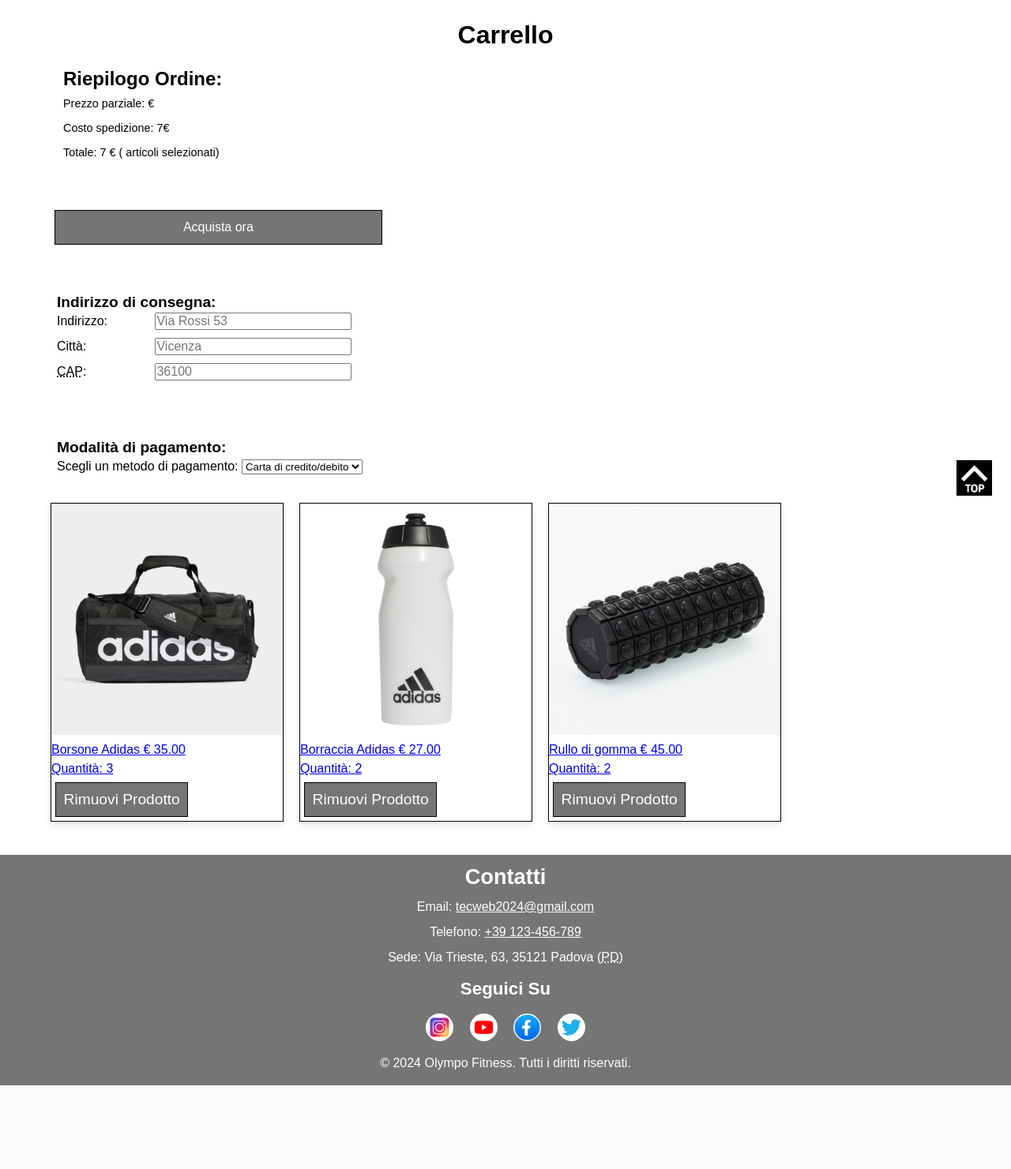
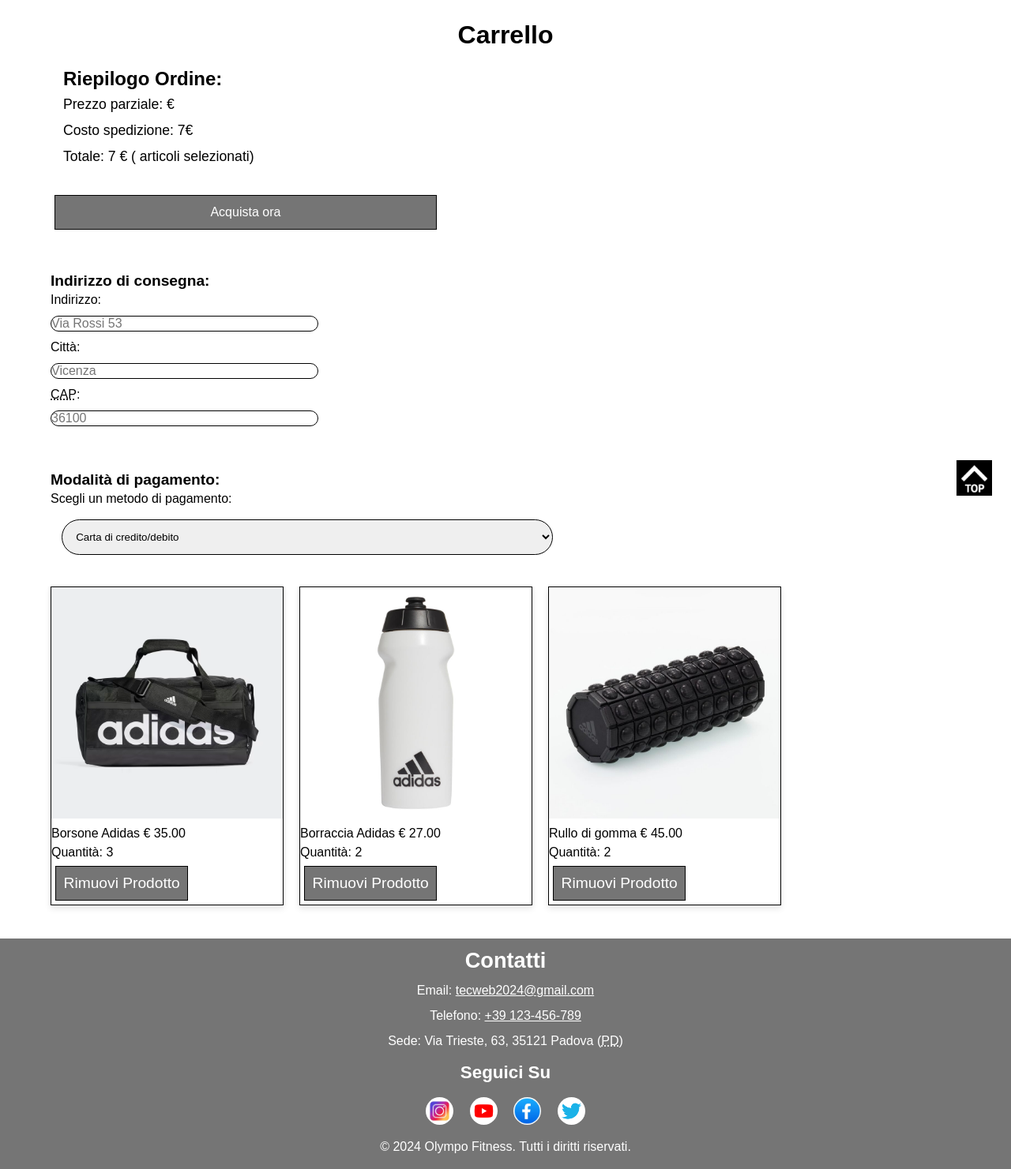
Before and after one commit to TecWeb2024/main, a PHP site: page /areaUtente/carrello.php in a window 1280 px wide. Shown: the part 124-1605 px from the top of the page at 79% size. Before the commit the page ends 1499 px from the top, so only its background shows below. Run offline with PHP 8.4, Linux system fonts and the light colour scheme; the visitor is signed in with stand-in values (Sample User, id 1); data comes from the database, SQL or seed files in the repository; data that the repository does not hold is empty.

Commit message:
CSS COMPUTER

```diff
--- a/areaAdmin/modificaProdotto.php
+++ b/areaAdmin/modificaProdotto.php
@@ -89,7 +89,7 @@
 
                         $scelta = '<option value=' .$prod['ID']. '>' . $prod['nome'] . '</option>';
 
-                        $modifica = '<form action="modificaProdotto.php" class="formAdmin" method="post" onsubmit="validateFormProdotto()">
+                        $modifica = '<form action="modificaProdotto.php" class="form" method="post" onsubmit="validateFormProdotto()">
                         <h3> Modifica - ' . $prod['nome'] . '</h3>
                         <label for="nome">Nome:</label>
                         <input type="text" id="nome" name="nome" value="' . $prod['nome'] . '" required>
--- a/connection.php
+++ b/connection.php
@@ -3,9 +3,9 @@ namespace DB;
 
 class DBAccess {
     private const HOST_DB = "localhost";
-    private const DATABASE_NAME = "tcorbu"; // Inserisci il nome del tuo database
-    private const USERNAME = "tcorbu"; // Inserisci il tuo nome utente del database
-    private const PASSWORD = "Ogh2uutie4IwaiCh"; // Inserisci la tua password del database
+    private const DATABASE_NAME = "mpan"; // Inserisci il nome del tuo database
+    private const USERNAME = "mpan"; // Inserisci il tuo nome utente del database
+    private const PASSWORD = "jih7Xooghoog7wi0"; // Inserisci la tua password del database
 
     private $connection;
 
--- a/style.css
+++ b/style.css
@@ -806,7 +795,7 @@
   }
 
   #headerCart dd{
-    font-size: 90%;
+    font-size: 110%;
     font-weight: normal;
     margin-top: 0.5em;
   }
@@ -814,6 +803,7 @@
   #cart_Container{
     display: flex;
     flex-wrap: wrap;
+    list-style-type: none;
     justify-content: flex-start;
     padding: 0;
     margin: 0 -10px;
@@ -827,7 +817,11 @@
     height: 100%;
     box-shadow: 0px 4px 8px rgba(0, 0, 0, 0.1);
     transition: transform 0.3s, box-shadow 0.3s;
-    list-style-type:none;
+  }
+
+  #cart_Container a{
+    text-decoration: none;
+    color: #000000;
   }
 
   #cart_Container img{
@@ -836,25 +830,12 @@
     width: 100%;
   }
 
-  .product-details{
-    font-size: 110%;
-    margin: 2%;
-  }
-
-  .remove-product {
-    padding: 0.5em 1em;
-    margin-top: 0.5em;
-    cursor: pointer;
-  }
-
   #order_Details{
     padding: 1em 0em;
     max-width: 60%;
     display: flex;
     flex-direction: column;
     gap: 3em;
-    margin-top: 1.5em;
-
   }
 
   #order_Details h3{
@@ -863,21 +844,20 @@
 
   #order_Details input{
     font-size: 100%;
-    max-width: 60%;
+    max-width: 70%;
   }
 
   #delivery_Address{
-    max-width: 60%;
+    max-width: 70%;
     text-align: left;
-    border: 20%;
-    margin: 0.5em;
+    border: 10%;
     display: flex;
     flex-direction: column;
   }
 
   #delivery_Address label{
     display: inline-block;
-    width: 120px;
+    width: 80%;
     text-align: left;
     margin-bottom: 0.5em;
   }
@@ -886,28 +866,23 @@
     width: 100%;
     box-sizing: border-box;
     margin-bottom: 0.5em;
-}
+    border-radius: 20px;
+    border: 1px solid #000000;
+    font-size: 100%;
+  }
+
+   #delivery_Payments select {
+    text-align: left;
+    width: 90%;
+    padding: 1em;
+    margin: 2%;
+    border-radius: 50px;
+    border: 1px solid #000000;
+  }
 
 
 
-  #delivery_Payments{
-    margin: 0.5em;
-  }
 
-  /*DA CONTROLLARE*/
-  .order_Form {
-    display: flex;
-    flex-direction: column;
-  }
-
-  .payment-details {
-    display: none;
-  }
-
-  #delivery_Address,
-  #delivery_Payments {
-    display: inline-block;
-  }
 
 
 
```
Also changed, not shown: other parts of style.css (+47 -59 lines).
